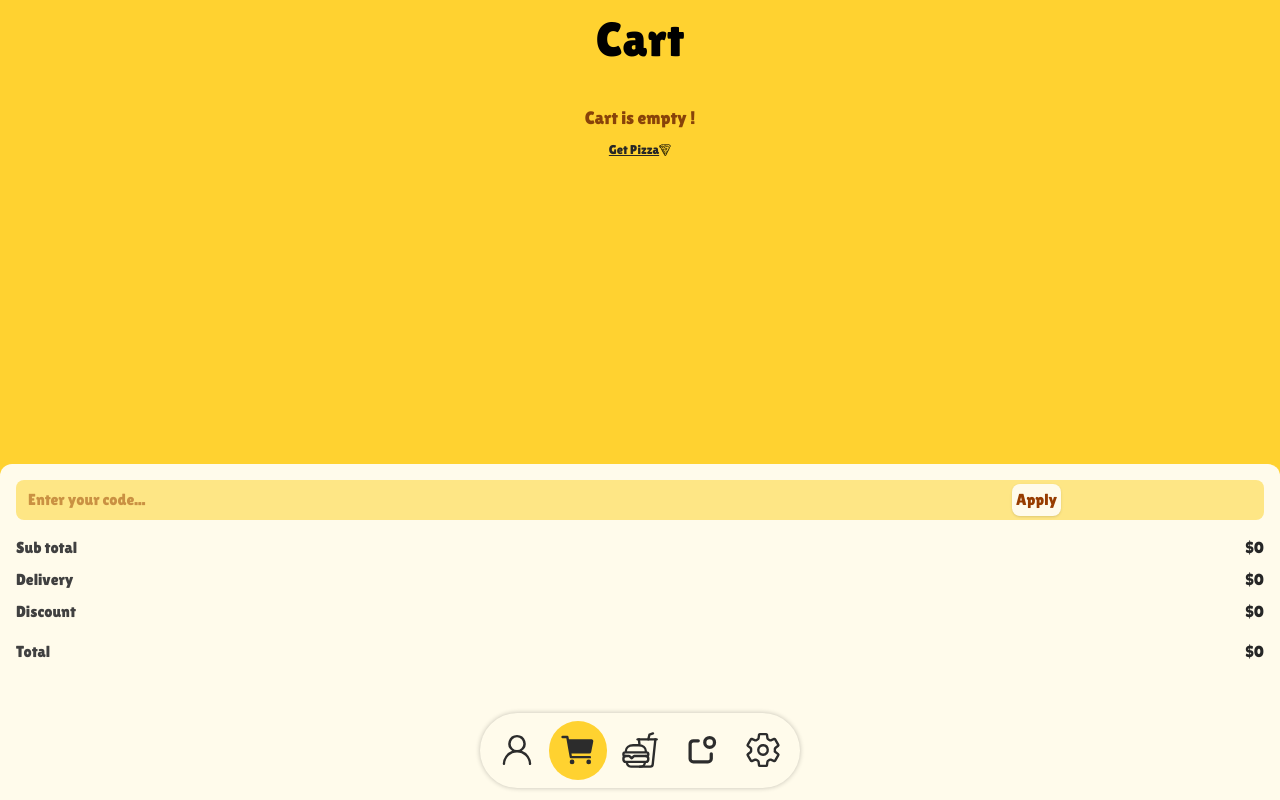
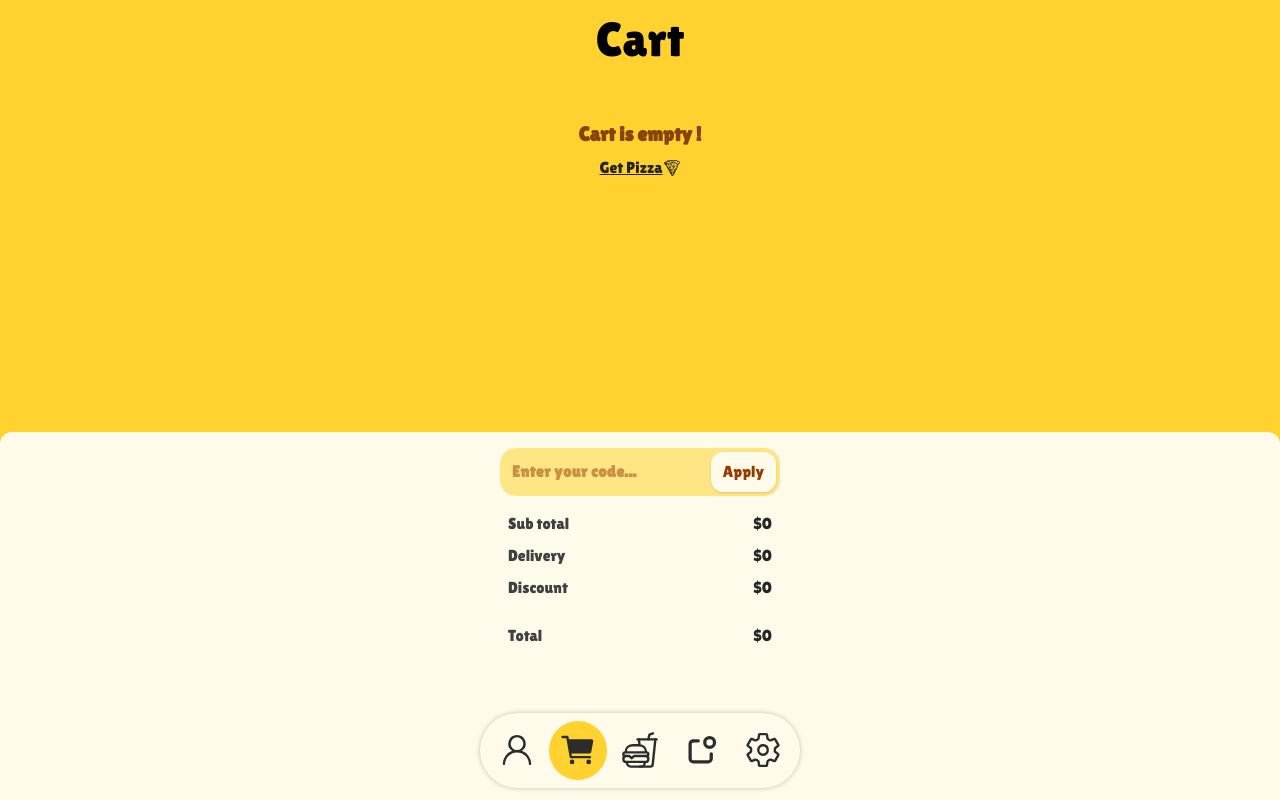
Before and after one commit to mahdibaderloo/fastfood, a React (Vite) app: page /cart in a window 1280 px wide. Built offline with nearby package versions, Linux system fonts and the light colour scheme.

Commit message:
responsive Cart (tablet size)

```diff
--- a/src/features/cart/CartItem.tsx
+++ b/src/features/cart/CartItem.tsx
@@ -18,27 +18,27 @@ function CartItem({ item }: ItemProp) {
   const { increaseItemCount, decreaseItemCount } = useCartStore();
 
   return (
-    <li className="flex items-center bg-amber-50 rounded-xl p-2 shadow w-[95%] mx-auto">
-      <div className="bg-amber-200 w-19 h-14 rounded-xl shadow overflow-hidden flex justify-center items-center p-0.5">
+    <li className="flex items-center bg-amber-50 rounded-xl sm:rounded-3xl p-2 shadow w-[95%] sm:w-full sm:h-24 mx-auto">
+      <div className="bg-amber-200 w-19 h-14 sm:w-26 sm:h-full rounded-xl sm:rounded-2xl shadow overflow-hidden flex justify-center items-center p-0.5">
         <img src={item.image} alt="product-image" className="w-full" />
       </div>
-      <div className="w-full flex flex-col gap-4 justify-between items-center p-1 pl-2">
-        <p className="text-neutral-900 text-[0.75rem] w-full">
+      <div className="w-full flex flex-col gap-4 sm:gap-6 justify-between items-center p-1 pl-2">
+        <p className="text-neutral-900 text-[0.75rem] sm:text-[0.85rem] w-full">
           {item.productName}
         </p>
 
         <div className="w-full flex items-center justify-between">
-          <p className="text-neutral-800">${item.price}</p>
-          <div className="w-18 h-fit p-0.5 rounded-lg flex justify-between bg-amber-200 dark:bg-neutral-800 text-amber-800 mt-auto ml-auto">
+          <p className="text-neutral-800 sm:text-[1rem]">${item.price}</p>
+          <div className="w-18 h-fit sm:w-24 sm:h-9 p-0.5 rounded-lg sm:rounded-xl flex justify-between bg-amber-200 dark:bg-neutral-800 text-amber-800 mt-auto ml-auto">
             <span
-              className="bg-amber-50 w-5 flex justify-center rounded-md"
+              className="bg-amber-50 w-5 sm:w-7.5 flex justify-center items-center rounded-md sm:rounded-[0.65rem]"
               onClick={() => decreaseItemCount(item.id)}
             >
               -
             </span>
-            <span className="text-amber-800">{item.count}</span>
+            <span className="text-amber-800 sm:text-lg">{item.count}</span>
             <span
-              className="bg-amber-300 text-amber-800 w-5 flex justify-center rounded-md"
+              className="bg-amber-300 text-amber-800 w-5 sm:w-7.5 flex justify-center items-center rounded-md sm:rounded-[0.65rem]"
               onClick={() => increaseItemCount(item.id)}
             >
               +
--- a/src/features/cart/CartPrice.tsx
+++ b/src/features/cart/CartPrice.tsx
@@ -14,44 +14,44 @@ function CartPrice() {
   }
 
   return (
-    <form className="p-4 bg-amber-50 dark:bg-amber-300 mt-2 rounded-t-xl pb-18">
-      <div className="bg-amber-200 dark:bg-neutral-800 p-1 rounded-lg flex">
+    <form className="p-4 bg-amber-50 dark:bg-amber-300 mt-2 rounded-t-xl pb-18 sm:pb-20">
+      <div className="bg-amber-200 dark:bg-neutral-800 p-1 rounded-lg sm:rounded-2xl flex sm:w-70 sm:h-12 sm:mx-auto">
         <input
           type="text"
           maxLength={10}
           placeholder="Enter your code..."
-          className="pl-2 border-none outline-none text-amber-800 dark:text-amber-300 w-[80%]"
+          className="pl-2 border-none outline-none text-amber-800 dark:text-amber-300 w-[80%] sm:font-semibold sm:tracking-wide"
         />
-        <button className="bg-amber-50 text-amber-800 p-1 rounded-lg shadow">
+        <button className="bg-amber-50 text-amber-800 p-1 sm:py-2 sm:px-3 rounded-lg sm:rounded-xl shadow">
           Apply
         </button>
       </div>
-      <div>
-        <div className="flex justify-between items-center mt-4">
+      <div className="sm:w-70 sm:mx-auto">
+        <div className="flex justify-between items-center mt-4 sm:mx-2">
           <span className="text-neutral-700">Sub total</span>
           <p className="text-neutral-800">${totalPrice}</p>
         </div>
-        <div className="flex justify-between items-center mt-2">
+        <div className="flex justify-between items-center mt-2 sm:mx-2">
           <span className="text-neutral-700">Delivery</span>
           <p className="text-neutral-800">${isEmpty ? 0 : delivery}</p>
         </div>
-        <div className="flex justify-between items-center mt-2">
+        <div className="flex justify-between items-center mt-2 sm:mx-2">
           <span className="text-neutral-700">Discount</span>
           <p className="text-neutral-800">$0</p>
         </div>
-        <div className="flex justify-between items-center mt-4">
+        <div className="flex justify-between items-center mt-4 sm:mt-6 sm:mx-2">
           <span className="text-neutral-700">Total</span>
           <p className="text-neutral-800">
             ${isEmpty ? 0 : totalPrice + delivery}
           </p>
         </div>
         <button
-          className={`p-2 rounded-lg w-full mt-6 inline-block relative overflow-hidden ${isEmpty ? "hidden invisible" : "animate-bounce bg-amber-200 dark:bg-neutral-800 dark:text-amber-300 text-amber-800"}`}
+          className={`p-2 rounded-lg sm:rounded-2xl w-full sm:h-12 mt-6 sm:text-xl inline-block relative overflow-hidden ${isEmpty ? "hidden invisible" : "animate-bounce bg-amber-200 dark:bg-neutral-800 dark:text-amber-300 text-amber-800"}`}
           onClick={handlePurchase}
           disabled={isEmpty}
         >
           Purchase
-          <span
+          {/* <span
             className={`absolute top-0 left-0 rounded-2xl w-[6px] h-[6px] bg-amber-800 dark:bg-amber-300 ${isEmpty ? "hidden" : "animate-spin-border"}`}
           ></span>
           <span
@@ -62,7 +62,7 @@ function CartPrice() {
           ></span>
           <span
             className={`absolute top-0 left-0 rounded-2xl w-[6px] h-[6px] bg-amber-800 dark:bg-amber-300 ${isEmpty ? "hidden" : "animate-spin-border delay-300 animation-delay-75"}`}
-          ></span>
+          ></span> */}
         </button>
       </div>
     </form>
--- a/src/features/cart/EmptyCart.tsx
+++ b/src/features/cart/EmptyCart.tsx
@@ -8,18 +8,18 @@ function EmptyCart() {
 
   return (
     <div className="flex flex-col justify-center items-center gap-2 pb-6">
-      <p className="w-full text-center mt-4 text-amber-900/90 text-lg">
+      <p className="w-full text-center mt-4 sm:mt-8 text-amber-900/90 text-lg sm:text-xl sm:font-semibold">
         Cart is empty !
       </p>
       <Link
-        className="underline text-neutral-800 dark:text-amber-300/80 text-[0.8rem] flex items-center"
+        className="underline text-neutral-800 dark:text-amber-300/80 text-[0.8rem] sm:text-[1rem] flex items-center"
         to="/"
       >
         <span>Get Pizza</span>
         <img
           src={theme === "light" ? pizzaLightIcon : pizzaDarkIcon}
           alt="icon"
-          className="w-3"
+          className="w-3 sm:w-4 sm:ml-0.5"
         />
       </Link>
     </div>
--- a/src/pages/Cart.tsx
+++ b/src/pages/Cart.tsx
@@ -11,7 +11,7 @@ function Cart() {
     <>
       <Header pContent="Cart" />
       <main className="overflow-y-scroll pt-22 flex flex-col justify-between h-screen">
-        <ul className="flex flex-col gap-2">
+        <ul className="flex flex-col gap-2 sm:w-90 sm:mx-auto">
           {items.length > 0 ? (
             items.map((item) => <CartItem key={item.id} item={item} />)
           ) : (
```
